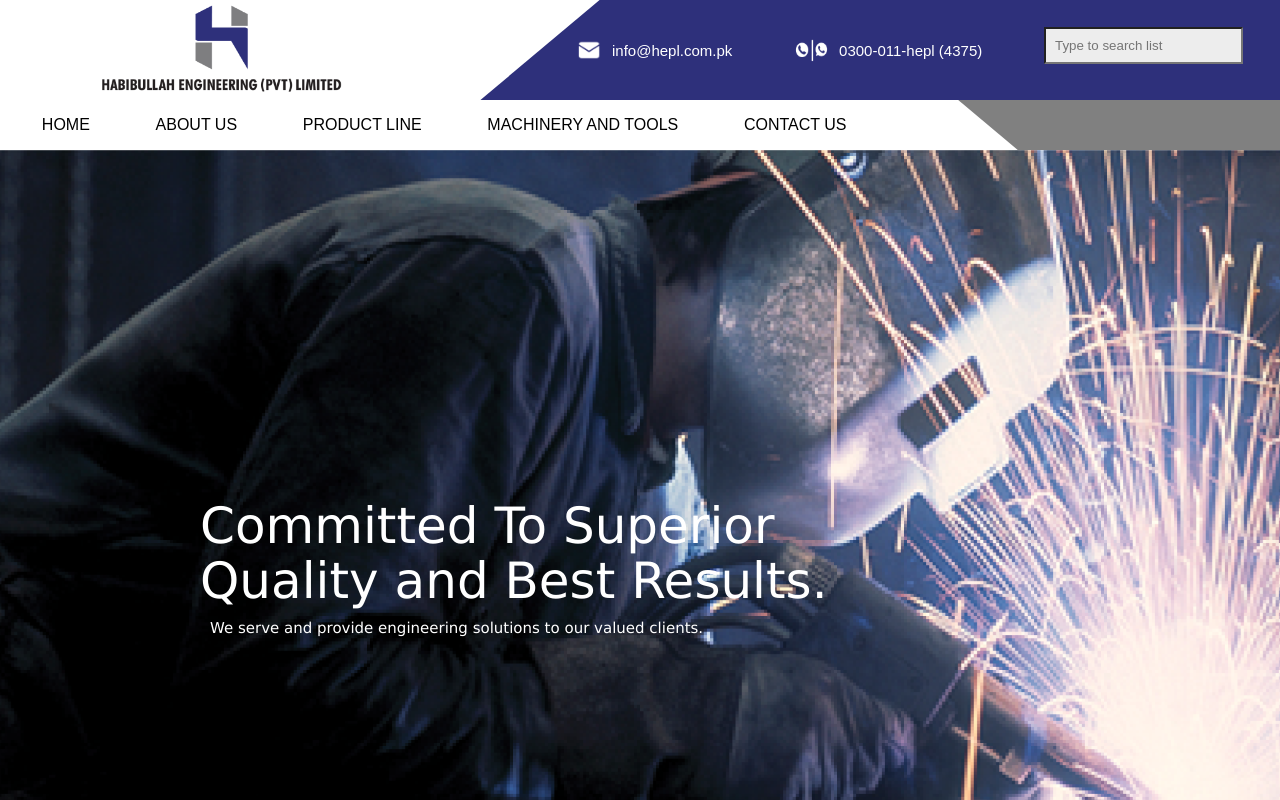
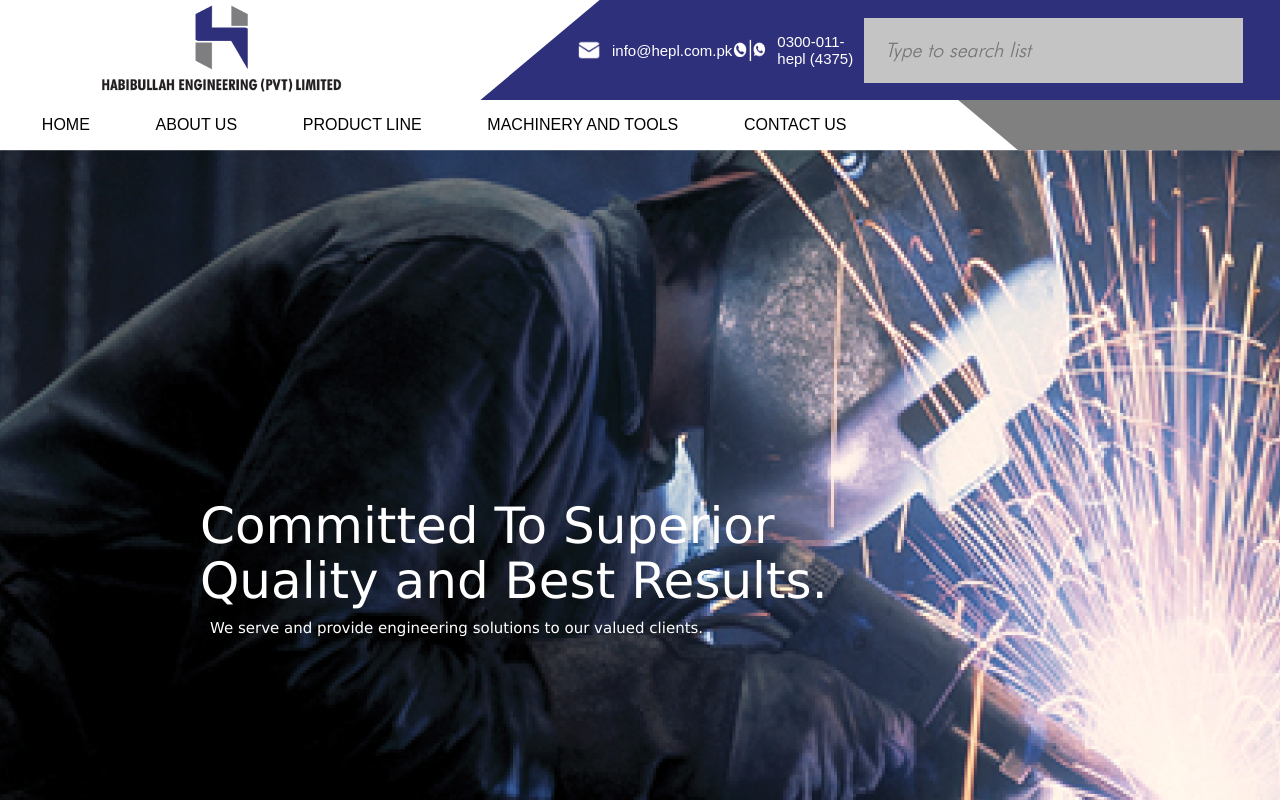
Before and after one commit to Usamaalikhan654/Habibullah-WB, a React (Create React App) app in the folder hepl-master/: page /#/ in a window 1280 px wide. Shown: the top 800 px of the page. Built offline with nearby package versions, Linux system fonts and the light colour scheme.

Commit message:
version 4.5.0
deploy search function

```diff
--- a/hepl-master/src/Components/Header/Header.jsx
+++ b/hepl-master/src/Components/Header/Header.jsx
@@ -15,58 +15,12 @@
   // set value for default selection
   const [selectedValue, setSelectedValue] = useState(3);
 
-  // handle onChange event of the dropdown
-  const handleChange = e => {
-    setSelectedValue(e.value);
-  }
 
-
-  const data =
-    [
-      {
-
-        "value": "Home",
-        "label": "Home",
-        "url": "https://usamaalikhan654.github.io/Habibullah-WB/#/"
-
-      },
-      {
-
-        "firstname": "About Us",
-        "url": "https://usamaalikhan654.github.io/Habibullah-WB/#/Habibullah-WB/about"
-
-      },
-      {
-
-        "firstname": "Product",
-        "url": "https://usamaalikhan654.github.io/Habibullah-WB/#/Habibullah-WB/Product"
-
-      },
-      {
-
-        "firstname": "Machine",
-        "url": "http://https://usamaalikhan654.github.io/Habibullah-WB/#/Habibullah-WB/Machine"
-
-      },
-      {
-
-        "firstname": "Contact Us",
-        "url": "https://usamaalikhan654.github.io/Habibullah-WB/#/Habibullah-WB/Contact"
-
-      }
-
-
-    ]
   // Shorthand for $( document ).ready()
   const [searchTerm, setsearchTerm] = useState('');
   const [showText, setShowText] = useState();
 
-  const options = [
-    { value: 'chocolate', label: 'Chocolate' },
-    { value: 'strawberry', label: 'Strawberry' },
-    { value: 'vanilla', label: 'Vanilla' }
 
-  ]
 
 
 
--- a/hepl-master/src/Components/Search/Search.css
+++ b/hepl-master/src/Components/Search/Search.css
@@ -5,3 +5,11 @@
 .hideshow {
     display: none;
 }
+
+.input {
+    background-color: transparent;
+    border: none;
+    color: white;
+    outline: none;
+    font-size: 13px;
+}
--- a/hepl-master/src/Components/Search/SearchPage.jsx
+++ b/hepl-master/src/Components/Search/SearchPage.jsx
@@ -110,6 +110,7 @@
               type="text"
               placeholder="Type to search list"
               onChange={searchList}
+              className="input"
               onFocus={() => this.showDropdown()}
               // onBlur={() => this.hideDropdown()}
               onClick={this.handleToggle}
```
